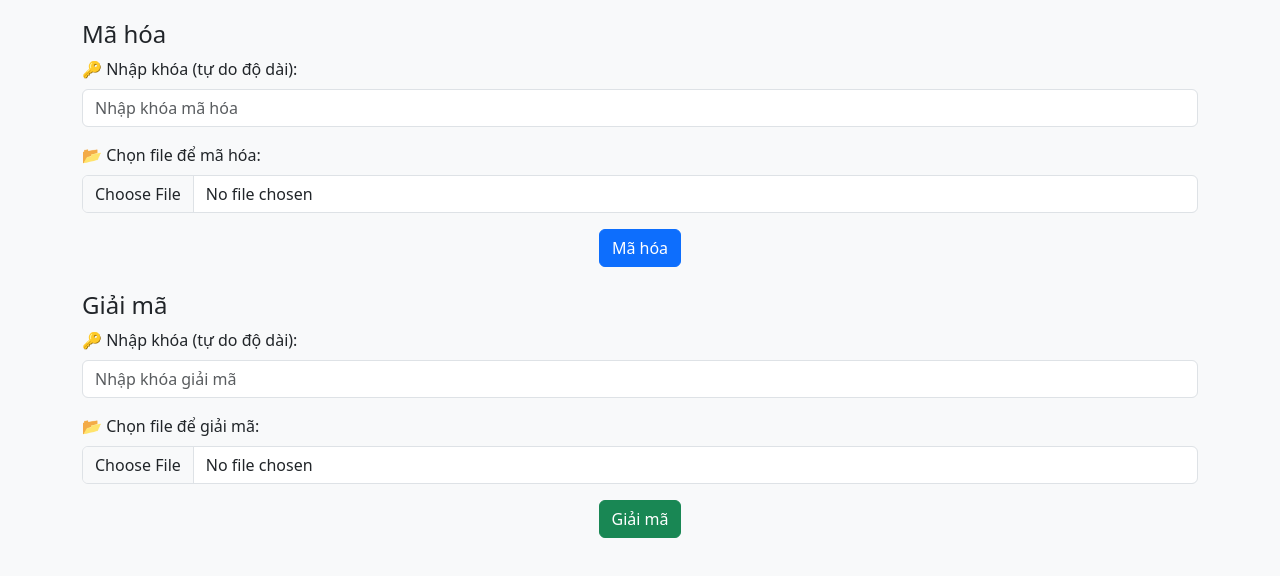
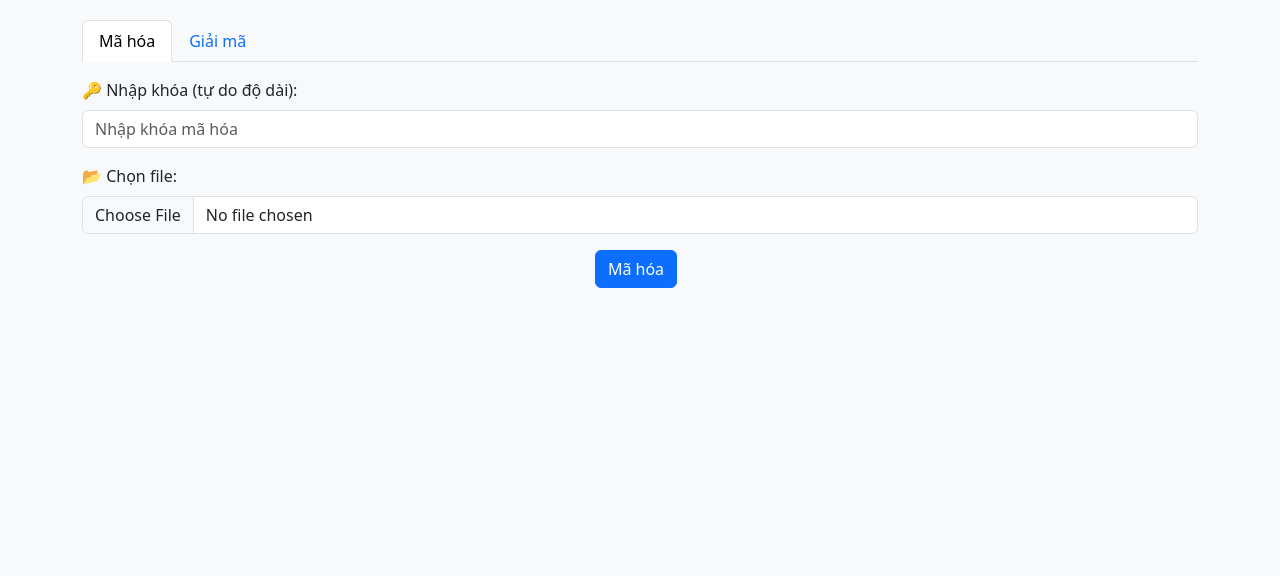
Before and after one commit to Linhbonsochin/AES, a plain HTML site: page index.html in a window 1280 px wide. Shown: the part 90-666 px from the top of the page. Drawn offline with nearby package versions, Linux system fonts and the light colour scheme.

Commit message:
Update index.html

```diff
--- a/index.html
+++ b/index.html
@@ -1,5 +1,5 @@
 <!DOCTYPE html>
-<html lang="vi">
+<html lang="en">
 <head>
   <meta charset="UTF-8">
   <title>AES File Encryptor/Decryptor</title>
@@ -7,47 +7,71 @@
   <script src="https://cdnjs.cloudflare.com/ajax/libs/crypto-js/4.1.1/crypto-js.min.js"></script>
 </head>
 <body class="bg-light">
+
 <div class="container mt-5">
   <h2 class="text-center mb-4">🔐 AES File Encryptor / Decryptor</h2>
 
-  <!-- Phần mã hóa -->
-  <div class="mb-4">
-    <h4>Mã hóa</h4>
+  <!-- Tabs -->
+  <ul class="nav nav-tabs mb-3" id="tabMenu" role="tablist">
+    <li class="nav-item" role="presentation">
+      <button class="nav-link active" id="encrypt-tab" data-bs-toggle="tab" data-bs-target="#encrypt" type="button" role="tab">Mã hóa</button>
+    </li>
+    <li class="nav-item" role="presentation">
+      <button class="nav-link" id="decrypt-tab" data-bs-toggle="tab" data-bs-target="#decrypt" type="button" role="tab">Giải mã</button>
+    </li>
+  </ul>
+
+  <!-- Tab Contents -->
+  <div class="tab-content" id="tabContent">
+
+    <!-- Encrypt Tab -->
+    <div class="tab-pane fade show active" id="encrypt" role="tabpanel" aria-labelledby="encrypt-tab">
       <div class="mb-3">
         <label for="key" class="form-label">🔑 Nhập khóa (tự do độ dài):</label>
         <input type="text" class="form-control" id="key" placeholder="Nhập khóa mã hóa">
       </div>
+
       <div class="mb-3">
-      <label for="file" class="form-label">📂 Chọn file để mã hóa:</label>
-      <input type="file" class="form-control" id="file" accept=".txt,.jpg,.jpeg,.png,.gif">
+        <label for="file" class="form-label">📂 Chọn file:</label>
+        <input type="file" class="form-control" id="file">
       </div>
-    <div class="d-flex justify-content-center">
-      <button class="btn btn-primary" onclick="encryptFile()">Mã hóa</button>
+
+      <div class="mb-3 d-flex justify-content-center">
+        <button class="btn btn-primary me-2" onclick="encryptFile()">Mã hóa</button>
       </div>
     </div>
-  <!-- Phần giải mã -->
-  <div class="mb-4">
-    <h4>Giải mã</h4>
+
+    <!-- Decrypt Tab -->
+    <div class="tab-pane fade" id="decrypt" role="tabpanel" aria-labelledby="decrypt-tab">
       <div class="mb-3">
-      <label for="keyDecrypt" class="form-label">🔑 Nhập khóa (tự do độ dài):</label>
-      <input type="text" class="form-control" id="keyDecrypt" placeholder="Nhập khóa giải mã">
+        <label for="key" class="form-label">🔑 Nhập khóa (tự do độ dài):</label>
+        <input type="text" class="form-control" id="key" placeholder="Nhập khóa giải mã">
       </div>
+
       <div class="mb-3">
-      <label for="fileDecrypt" class="form-label">📂 Chọn file để giải mã:</label>
-      <input type="file" class="form-control" id="fileDecrypt" accept=".enc">
+        <label for="file" class="form-label">📂 Chọn file:</label>
+        <input type="file" class="form-control" id="file">
       </div>
-    <div class="d-flex justify-content-center">
+
+      <div class="mb-3 d-flex justify-content-center">
         <button class="btn btn-success" onclick="decryptFile()">Giải mã</button>
       </div>
     </div>
+  </div>
+
   <div id="status" class="text-center mt-4"></div>
 </div>
+
+<!-- Bootstrap JS for Tabs -->
+<script src="https://cdn.jsdelivr.net/npm/bootstrap@5.3.0/dist/js/bootstrap.bundle.min.js"></script>
+
 <script>
-  function readFileAsArrayBuffer(file, callback) {
+  function readFileAsText(file, callback) {
     const reader = new FileReader();
     reader.onload = () => callback(reader.result);
-    reader.readAsArrayBuffer(file);
+    reader.readAsText(file);
   }
+
   function download(content, fileName) {
     const blob = new Blob([content], {type: 'application/octet-stream'});
     const a = document.createElement('a');
@@ -55,39 +79,49 @@
     a.download = fileName;
     a.click();
   }
+
   function encryptFile() {
     const fileInput = document.getElementById('file');
     const keyInput = document.getElementById('key').value;
+
     if (!fileInput.files.length || !keyInput) {
       alert("Vui lòng chọn file và nhập khóa.");
       return;
     }
-    readFileAsArrayBuffer(fileInput.files[0], function(content) {
+
+    readFileAsText(fileInput.files[0], function(content) {
       const key = CryptoJS.SHA256(keyInput);
       const iv = CryptoJS.lib.WordArray.random(16);
-      const encrypted = CryptoJS.AES.encrypt(CryptoJS.lib.WordArray.create(content), key, { iv: iv }).toString();
+      const encrypted = CryptoJS.AES.encrypt(content, key, { iv: iv }).toString();
       const finalData = iv.toString(CryptoJS.enc.Hex) + encrypted;
+
       download(finalData, fileInput.files[0].name + '.enc');
       document.getElementById("status").innerText = "✅ File đã được mã hóa và tải xuống.";
     });
   }
+
   function decryptFile() {
-    const fileInput = document.getElementById('fileDecrypt');
-    const keyInput = document.getElementById('keyDecrypt').value;
+    const fileInput = document.getElementById('file');
+    const keyInput = document.getElementById('key').value;
+
     if (!fileInput.files.length || !keyInput) {
       alert("Vui lòng chọn file và nhập khóa.");
       return;
     }
-    readFileAsArrayBuffer(fileInput.files[0], function(content) {
+
+    readFileAsText(fileInput.files[0], function(content) {
       try {
         const key = CryptoJS.SHA256(keyInput);
-        const ivHex = String.fromCharCode.apply(null, new Uint8Array(content.slice(0, 16)));
-        const encryptedData = content.slice(16);
+        const ivHex = content.slice(0, 32);
+        const encryptedData = content.slice(32);
         const iv = CryptoJS.enc.Hex.parse(ivHex);
-        const decrypted = CryptoJS.AES.decrypt(CryptoJS.lib.WordArray.create(encryptedData), key, { iv: iv });
+
+        const decrypted = CryptoJS.AES.decrypt(encryptedData, key, { iv: iv });
         const result = decrypted.toString(CryptoJS.enc.Utf8);
+
         if (!result) throw new Error("Sai khóa hoặc định dạng file.");
-        download(result, fileInput.files[0].name.replace('.enc', '.dec'));
+
+        download(result, fileInput.files[0].name.replace('.enc', '.dec.txt'));
         document.getElementById("status").innerText = "✅ File đã được giải mã và tải xuống.";
       } catch (e) {
         document.getElementById("status").innerText = "❌ Giải mã thất bại. Có thể sai khóa.";
@@ -95,5 +129,6 @@
     });
   }
 </script>
+
 </body>
 </html>
```
Lines whose indentation alone changed are shown as unchanged.
